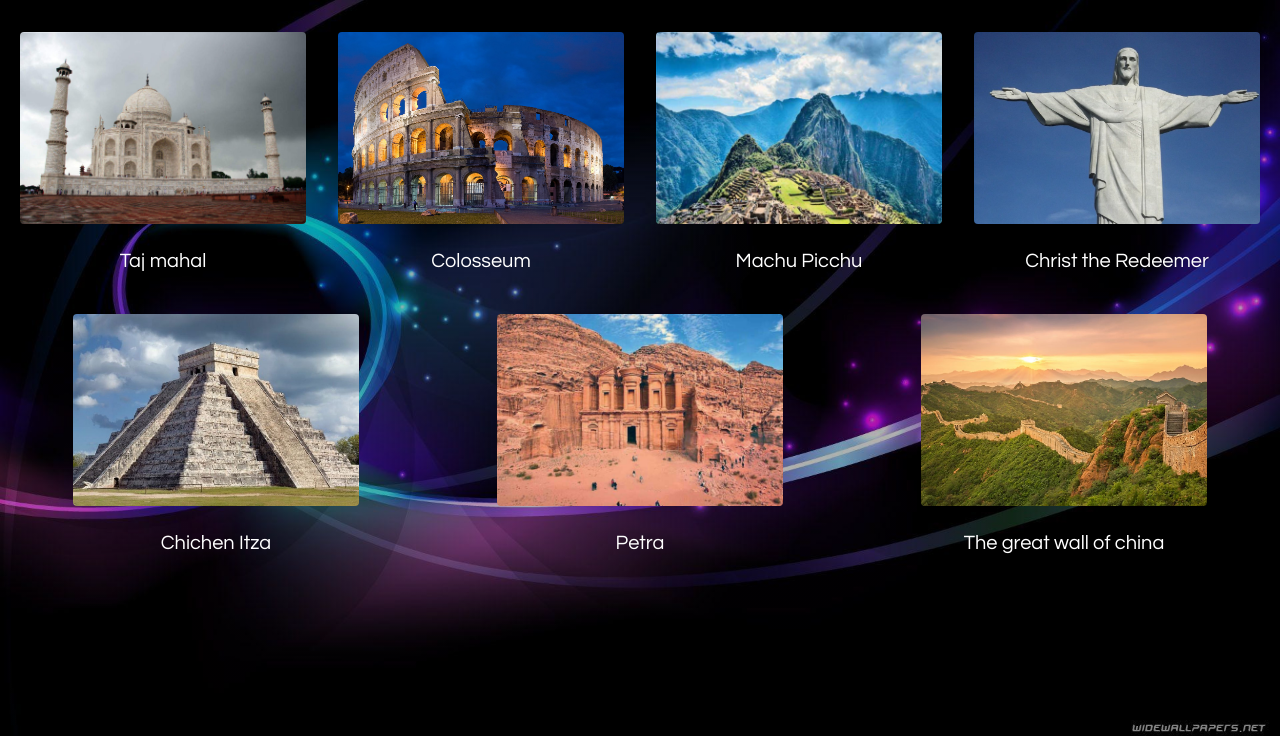
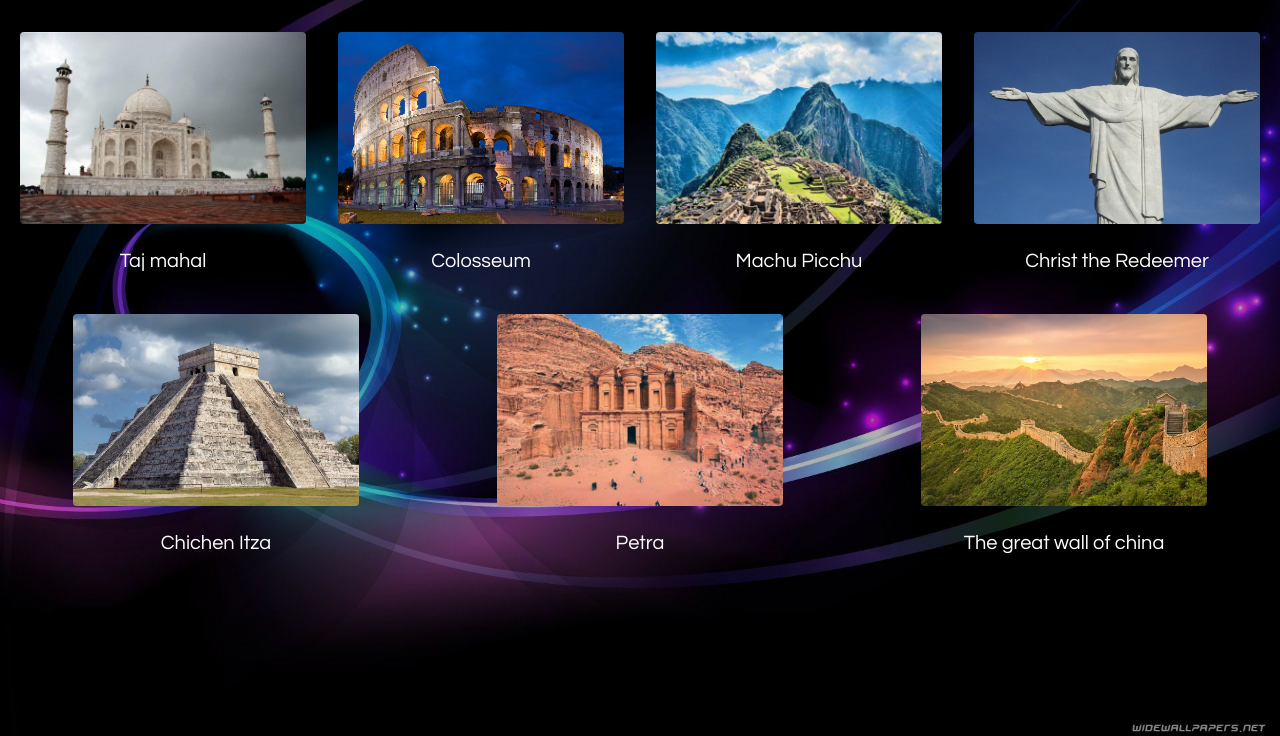
Before and after one commit to harshnichat/sevenwonders, a plain HTML site: page info.html in a window 1280 px wide. Shown: the part 64-800 px from the top of the page. Drawn offline with nearby package versions, Linux system fonts and the light colour scheme.

Commit message:
Add files via upload

```diff
--- a/info.html
+++ b/info.html
@@ -85,7 +85,7 @@ font-size: 20px;
 
       <div class="lg:w-1/4 md:w-1/2 p-4 w-full">
         <a class="block relative h-48 rounded overflow-hidden" href="MachuPicchu.html">
-          <img src="MachuPicchui.jpg">
+          <img class="object-cover object-center w-full h-full block" src="MachuPicchui.jpg">
         </a>
         <div class="mt-4">
           <h2>Machu Picchu</h2>
```
